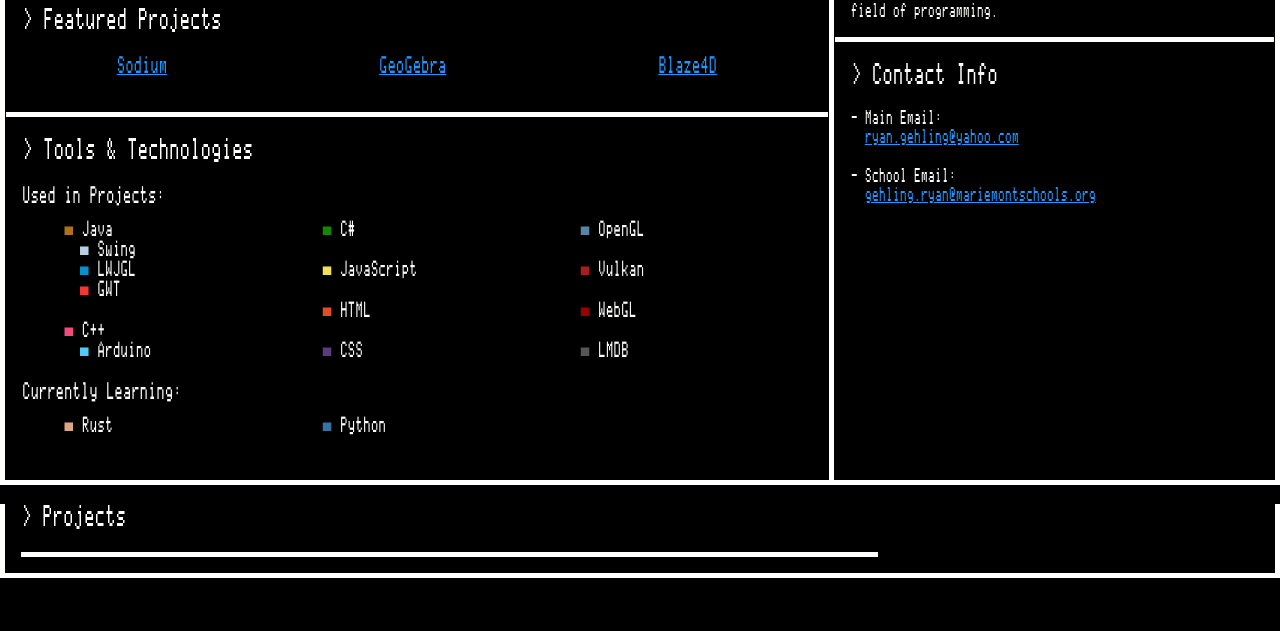
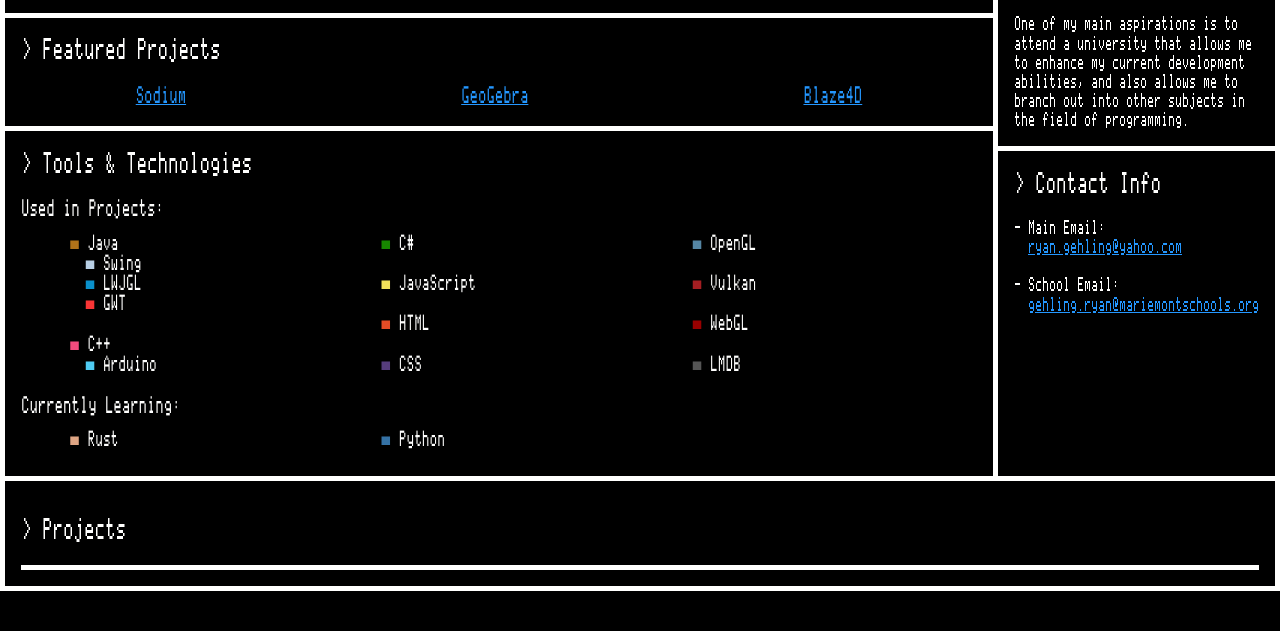
Before and after one commit to burgerindividual/burgerindividual.github.io, a website built with Parcel: page index.html in a window 1280 px wide. Shown: the part 169-800 px from the top of the page. Built offline with nearby package versions, Linux system fonts and the light colour scheme.

Commit message:
continue reformat (WIP)

```diff
--- a/css/main.css
+++ b/css/main.css
@@ -119,48 +119,25 @@ td {
   width: 30%;
 }
 
+.content-wrapper {
+  box-sizing: border-box;
+  padding: 0;
+}
+
 .content-pane {
   box-sizing: border-box;
-}
-
-.content-pane:first-child {
-  margin-top: 16px;
-}
-
-.content-pane:last-child {
-  margin-bottom: 16px;
+  width: 100%;
+  height: 100%;
+  padding-top: 16px;
+  padding-bottom: 16px;
 }
 
 .content-element {
   margin: auto 16px;
 }
 
-/*.content-element > *:first-child {*/
-/*  margin-top: 16px;*/
-/*}*/
-
-/*.content-element > *:last-child {*/
-/*  margin-bottom: 16px;*/
-/*}*/
-
-.min-margin-wrapper {
-  margin: 16px;
-}
-
 table {
   border-collapse: collapse;
-}
-
-.table-side {
-  width: 100%;
-  height: 100%;
-  padding: 0;
-  /*display: flex;*/
-  /*flex-direction: column;*/
-  /*!*justify-content: space-around;*!*/
-  /*align-items: stretch;*/
-  /*flex-wrap: nowrap;*/
-  /*align-content: space-around;*/
 }
 
 hr {
@@ -170,6 +147,7 @@ hr {
   border-top: 5px solid var(--a2white);
   align-self: stretch;
 }
+
 
 .divider {
   border-top: 5px solid var(--a2white);
@@ -218,10 +196,10 @@ hr {
   font-size: .75em;
 }
 
-.list-header {
-  margin-top: 10px;
-  margin-bottom: 3px;
-}
+/*.list-header {*/
+/*  margin-top: 10px;*/
+/*  margin-bottom: 3px;*/
+/*}*/
 
 h2 {
   font-weight: normal;
@@ -231,6 +209,8 @@ h2 {
 h3 {
   font-weight: normal;
   font-size: 1.2em;
+  margin-top: 10px;
+  margin-bottom: 3px;
 }
 
 h4 {
--- a/index.html
+++ b/index.html
@@ -26,8 +26,7 @@
   <table>
     <tbody>
       <tr>
-        <td class="col65pc a2border">
-          <div class="table-side content-pane">
+        <td class="col65pc a2border content-wrapper content-pane">
           <div class="content-element">
             <img class="logo-pic" src="img/pic.png" alt="Picture of Me (Nov 1, 2022)">
 <pre class="logo-text text-large">
@@ -107,10 +106,9 @@ Student/Developer
               </h4>
             </div>
           </div>
-          </div>
         </td>
-        <td class="col35pc a2border">
-          <div class="table-side content-pane">
+        <td class="col35pc a2border content-wrapper">
+          <div class="content-pane">
             <div class="content-element">
               <h2>> About Me</h2>
               <p>
@@ -134,7 +132,7 @@ Student/Developer
       </tr>
     </tbody>
   </table>
-  <div id="projects" class="a2border">
+  <div id="projects" class="a2border content-wrapper">
     <div class="col70pc content-pane">
       <div class="content-element">
         <h2>> Projects</h2>
```
Lines whose indentation alone changed are shown as unchanged.
